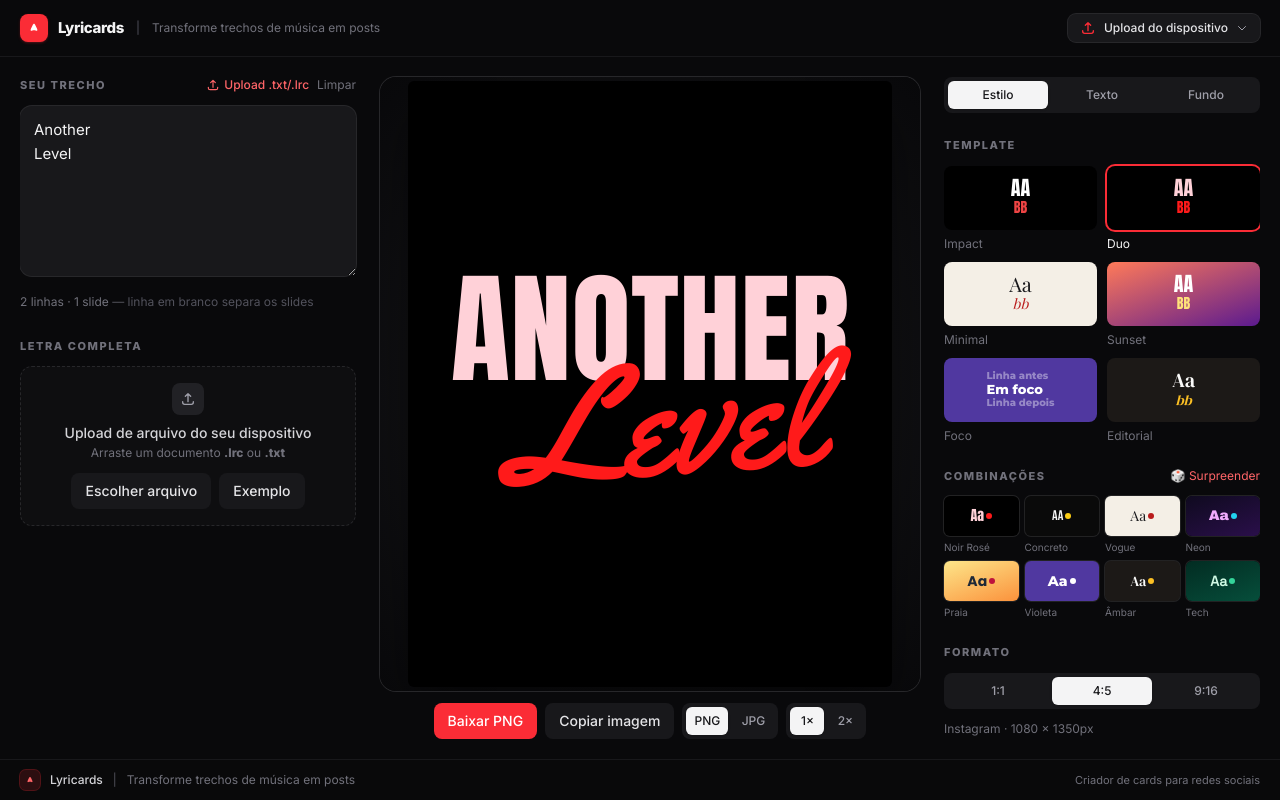
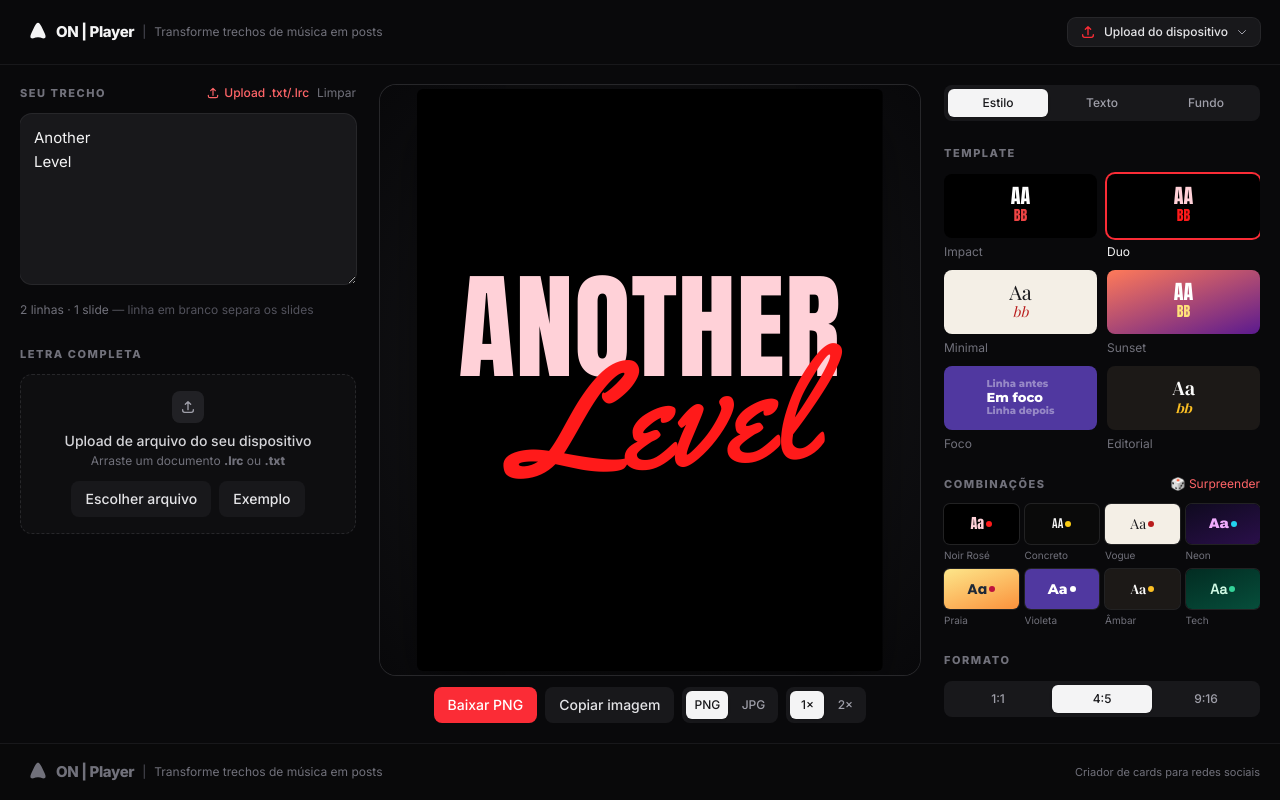
Before and after one commit to Izileth/_l_recorded, a React (Vite) app: page / in a window 1280 px wide. Built offline with nearby package versions, Linux system fonts and the light colour scheme.

Commit message:
feat: update title in index.html and refactor Logo component for branding consistency

```diff
--- a/index.html
+++ b/index.html
@@ -5,7 +5,7 @@
     <meta name="viewport" content="width=device-width, initial-scale=1.0" />
     <meta name="theme-color" content="#09090b" />
     <link rel="icon" type="image/svg+xml" href="/favicon.svg" />
-    <title>ON | Titles</title>
+    <title>ON | Player</title>
   </head>
   <body>
     <div id="root"></div>
--- a/src/App.tsx
+++ b/src/App.tsx
@@ -11,7 +11,7 @@ import { DesignPanel } from './components/DesignPanel';
 import { LyricsPanel } from './components/LyricsPanel';
 import { Preview } from './components/Preview';
 import { SnippetEditor } from './components/SnippetEditor';
-import { LogoBadge } from './components/Logo';
+import { Logo } from './components/Logo';
 
 const STORAGE_KEY = 'lyricards:v2';
 
@@ -316,10 +316,10 @@ export default function App() {
   return (
     <div className="flex min-h-screen flex-col lg:h-screen">
       <header className="flex shrink-0 items-center justify-between border-b border-zinc-900 px-5 py-3.5">
-        <div className="flex items-center gap-3">
-          <div className="flex items-center gap-2.5">
-            <LogoBadge size="sm" />
-            <span className="text-[15px] font-semibold tracking-tight">Lyricards</span>
+        <div className="flex items-center gap-2">
+          <div className="flex items-center">
+            <Logo size="md" showLabel={false} />
+            <span className="text-[15px] font-semibold tracking-tight">ON | Player</span>
           </div>
           <span className="hidden text-xs text-zinc-600 sm:inline">|</span>
           <p className="hidden text-xs text-zinc-500 sm:block">Transforme trechos de música em posts</p>
@@ -465,9 +465,11 @@ export default function App() {
       </main>
 
       <footer className="flex shrink-0 items-center justify-between border-t border-zinc-900 bg-zinc-950/60 px-5 py-2.5 text-xs text-zinc-500">
-        <div className="flex items-center gap-2.5">
-          <LogoBadge size="xs" variant="subtle" />
-          <span className="font-medium text-zinc-300">Lyricards</span>
+        <div className="flex items-center gap-2">
+          <div className="flex items-center">
+            <Logo size="md" showLabel={false} />
+            <span className="text-[15px] font-semibold tracking-tight">ON | Player</span>
+          </div>
           <span className="hidden text-zinc-600 sm:inline">|</span>
           <span className="hidden text-zinc-500 sm:inline">Transforme trechos de música em posts</span>
         </div>
--- a/src/components/Logo.tsx
+++ b/src/components/Logo.tsx
@@ -1,10 +1,15 @@
+
 import type { SVGProps } from 'react';
 
 /**
- * Ícone oficial extraído de src/icon.svg.
- * Usa currentColor para flexibilidade total de cores com Tailwind.
+ * Ícone oficial da marca.
+ * Renderizado livremente, sem badge ou container decorativo.
+ * Utiliza currentColor para permitir personalização via Tailwind.
  */
-export function LogoIcon({ className = 'h-5 w-5', ...props }: SVGProps<SVGSVGElement>) {
+export function LogoIcon({
+    className = 'h-5 w-5',
+    ...props
+}: SVGProps<SVGSVGElement>) {
     return (
         <svg
             xmlns="http://www.w3.org/2000/svg"
@@ -19,71 +24,45 @@ export function LogoIcon({ className = 'h-5 w-5', ...props }: SVGProps<SVGSVGEle
     );
 }
 
-export interface LogoBadgeProps {
+export interface LogoProps {
     size?: 'xs' | 'sm' | 'md' | 'lg';
-  variant?: 'solid' | 'subtle' | 'outline' | 'ghost';
+    showLabel?: boolean;
+    labelText?: string;
+    labelClassName?: string;
     className?: string;
     iconClassName?: string;
 }
 
 /**
- * Badge estilizado contendo o logotipo oficial.
- * Substitui marcadores provisórios criados apenas com CSS Tailwind.
- */
-export function LogoBadge({
-  size = 'sm',
-  variant = 'solid',
-  className = '',
-  iconClassName = '',
-}: LogoBadgeProps) {
-  const sizeClasses = {
-    xs: 'h-5 w-5 rounded-md p-1',
-    sm: 'h-7 w-7 rounded-lg p-1.5',
-    md: 'h-9 w-9 rounded-xl p-2',
-    lg: 'h-12 w-12 rounded-2xl p-2.5',
-  }[size];
-
-  const variantClasses = {
-    solid: 'bg-red-500 text-white shadow-sm shadow-red-500/25',
-    subtle: 'bg-red-500/15 text-red-400 ring-1 ring-red-500/30',
-    outline: 'border border-zinc-700 bg-zinc-900 text-white',
-    ghost: 'text-red-500',
-  }[variant];
-
-  return (
-    <span
-      className={`grid shrink-0 place-items-center transition ${sizeClasses} ${variantClasses} ${className}`}
-      aria-hidden="true"
-    >
-      <LogoIcon className={`h-full w-full ${iconClassName}`} />
-    </span>
-  );
-}
-
-export interface LogoProps {
-  size?: 'xs' | 'sm' | 'md' | 'lg';
-  variant?: 'solid' | 'subtle' | 'outline' | 'ghost';
-  showLabel?: boolean;
-  labelText?: string;
-  labelClassName?: string;
-  className?: string;
-}
-
-/**
- * Componente completo de marca (ícone oficial + texto).
+ * Componente da marca.
+ * Utiliza diretamente o SVG original, sem badge.
  */
 export function Logo({
     size = 'sm',
-  variant = 'solid',
     showLabel = true,
     labelText = 'Lyricards',
     labelClassName = 'text-[15px] font-semibold tracking-tight text-white',
     className = 'flex items-center gap-2.5',
+    iconClassName = '',
 }: LogoProps) {
+    const sizeClasses = {
+        xs: 'h-5 w-5',
+        sm: 'h-7 w-7',
+        md: 'h-9 w-9',
+        lg: 'h-12 w-12',
+    }[size];
+
     return (
         <div className={className}>
-      <LogoBadge size={size} variant={variant} />
-      {showLabel && <span className={labelClassName}>{labelText}</span>}
+            <LogoIcon
+                className={`${sizeClasses} shrink-0 ${iconClassName}`}
+            />
+
+            {showLabel && (
+                <span className={labelClassName}>
+                    {labelText}
+                </span>
+            )}
         </div>
     );
 }
--- a/vite.config.ts
+++ b/vite.config.ts
@@ -4,4 +4,7 @@ import tailwindcss from '@tailwindcss/vite';
 
 export default defineConfig({
   plugins: [react(), tailwindcss()],
+  server: {
+    port: 1173,
+  }
 });
```
Also changed, not shown: public/favicon.svg. Lines whose indentation alone changed are shown as unchanged.
